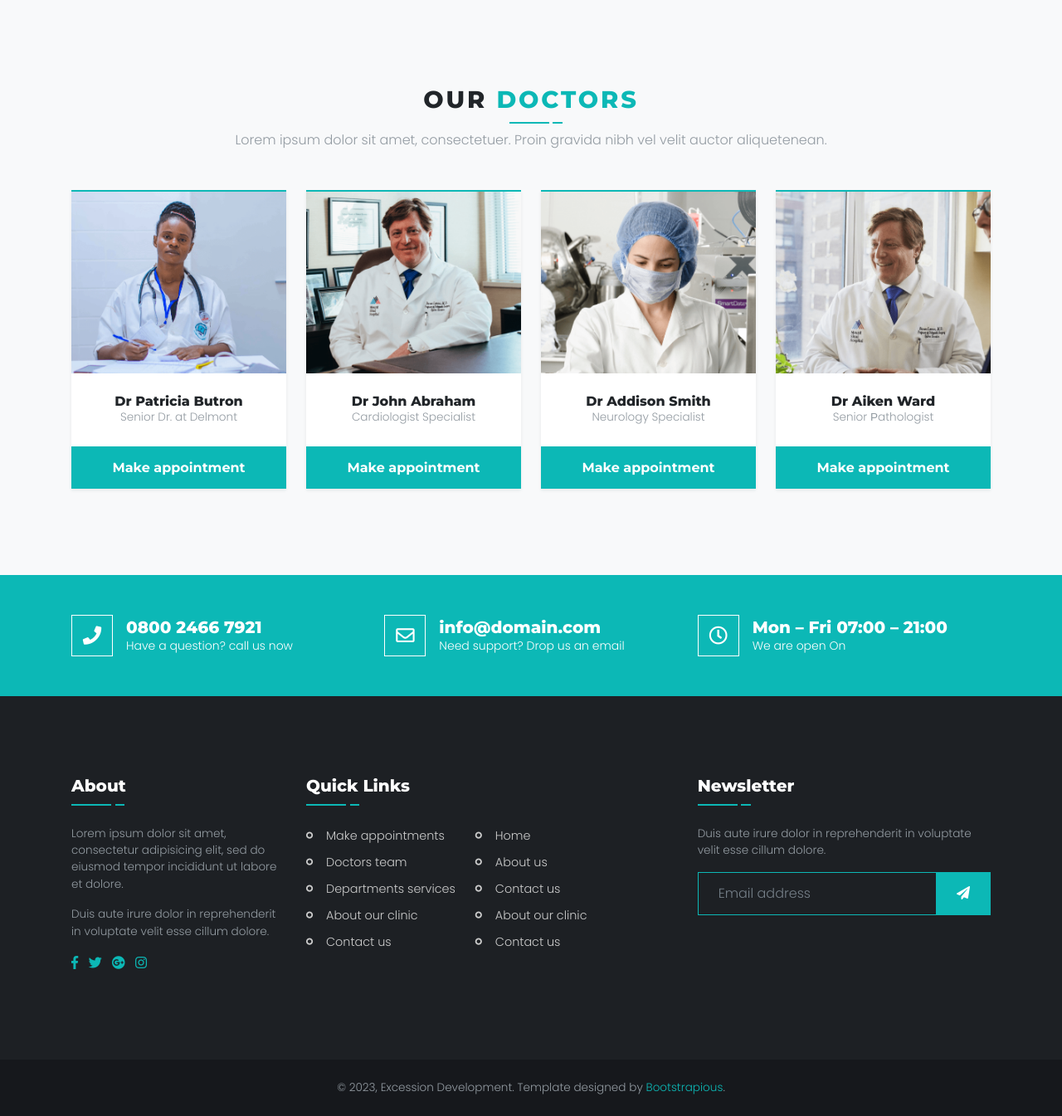
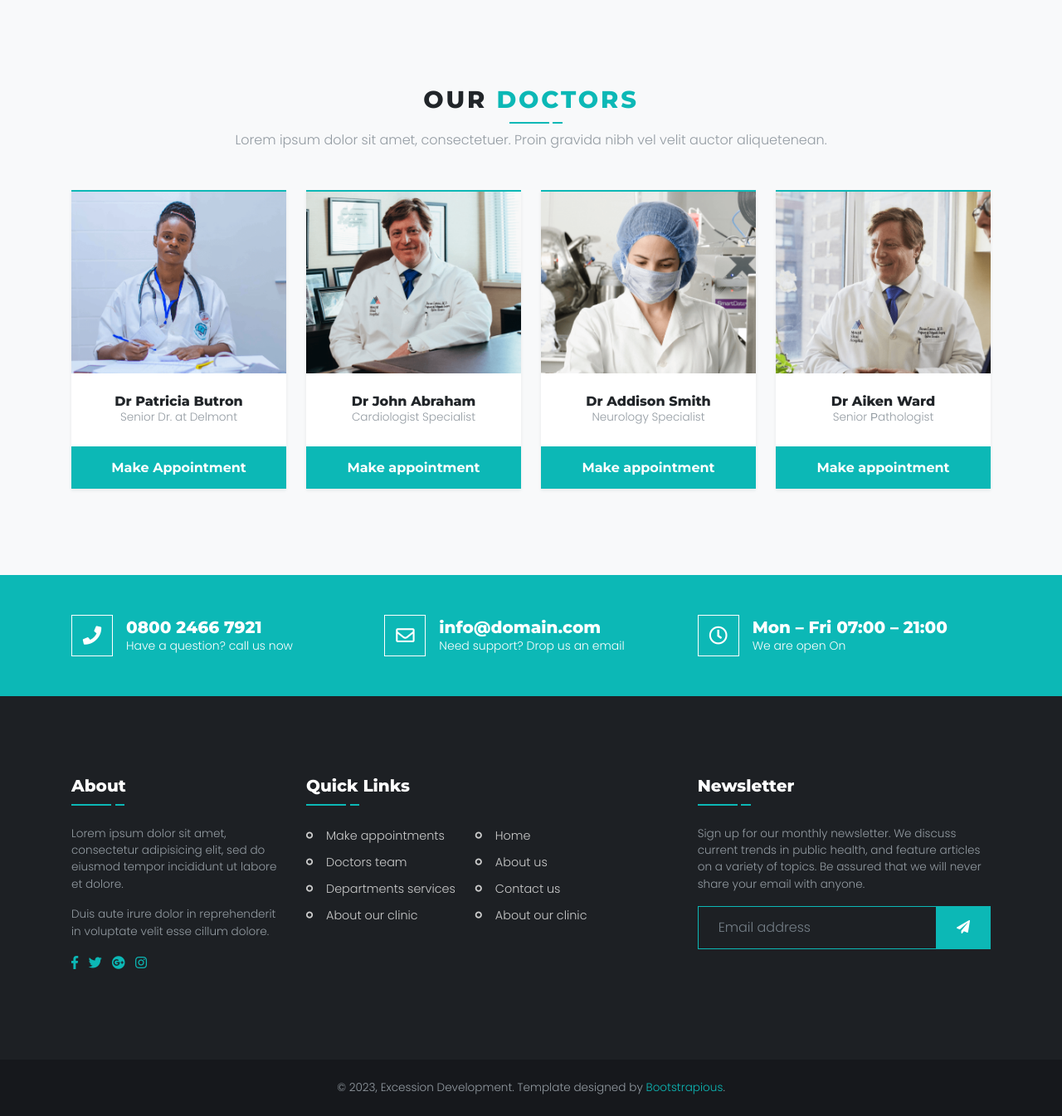
Before and after one commit to drobb2020/django-dental-website, a Django app: page /about/ in a window 1280 px wide. Shown: the part 2298-3643 px from the top of the page at 83% size. Run offline with Django 3.2, Linux system fonts and the light colour scheme; some libraries are stand-ins or nearby versions.

Commit message:
updated about.html and footer.html

```diff
--- a/templates/core/about.html
+++ b/templates/core/about.html
@@ -147,7 +147,7 @@
       </div>
     </section>
     <!-- Doctors Section-->
-    <section class="doctors bg-light">
+    <section class="doctors bg-light" id="doctors">
       <div class="container text-center">
         <h2 class="text-uppercase lined lined-center">Our  <span class="text-primary">Doctors</span></h2>
         <p class="text-muted mb-5">Lorem ipsum dolor sit amet, consectetuer. Proin gravida nibh vel velit auctor aliquetenean.</p>
@@ -169,7 +169,7 @@
                     <div class="p-4">
                       <h6 class="mb-0">Dr Patricia Butron</h6>
                       <p class="text-muted text-sm mb-0">Senior Dr. at Delmont</p>
-                    </div><a class="btn btn-primary w-100" href="#!">Make appointment</a>
+                    </div><a class="btn btn-primary w-100" href="{% url 'contact' %}">Make Appointment</a>
                   </div>
                 </div>
           </div>
--- a/templates/partials/footer.html
+++ b/templates/partials/footer.html
@@ -48,9 +48,6 @@
             <li class="mb-2">
               <a class="footer-link" href="#!">About our clinic</a>
             </li>
-            <li class="mb-2">
-              <a class="footer-link" href="#!">Contact us</a>
-            </li>
           </ul>
           <ul class="list-unstyled d-inline-block mb-0">
             <li class="mb-2">
@@ -65,17 +62,13 @@
             <li class="mb-2">
               <a class="footer-link" href="#">About our clinic </a>
             </li>
-            <li class="mb-2">
-              <a class="footer-link" href="#">Contact us </a>
-            </li>
           </ul>
         </div>
       </div>
       <div class="col-lg-4">
         <h2 class="h5 text-white lined mb-4">Newsletter</h2>
         <p class="text-muted text-sm">
-          Duis aute irure dolor in reprehenderit in voluptate velit esse cillum
-          dolore.
+          Sign up for our monthly newsletter. We discuss current trends in public health, and feature articles on a variety of topics. Be assured that we will never share your email with anyone.
         </p>
         <div class="input-group mb-3">
           <input
```
Also changed, not shown: static/img/doctor-5.jpg (added), static/img/doctor-6.jpg (added), static/img/doctor-7.jpg (added), 1 other file.
